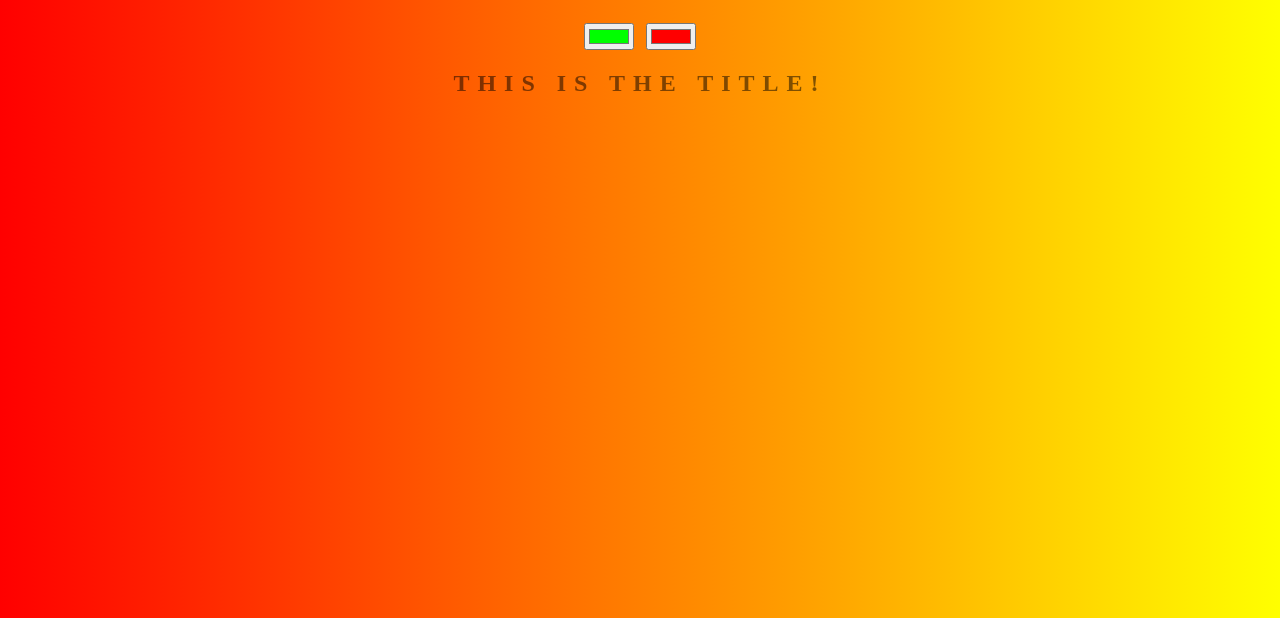
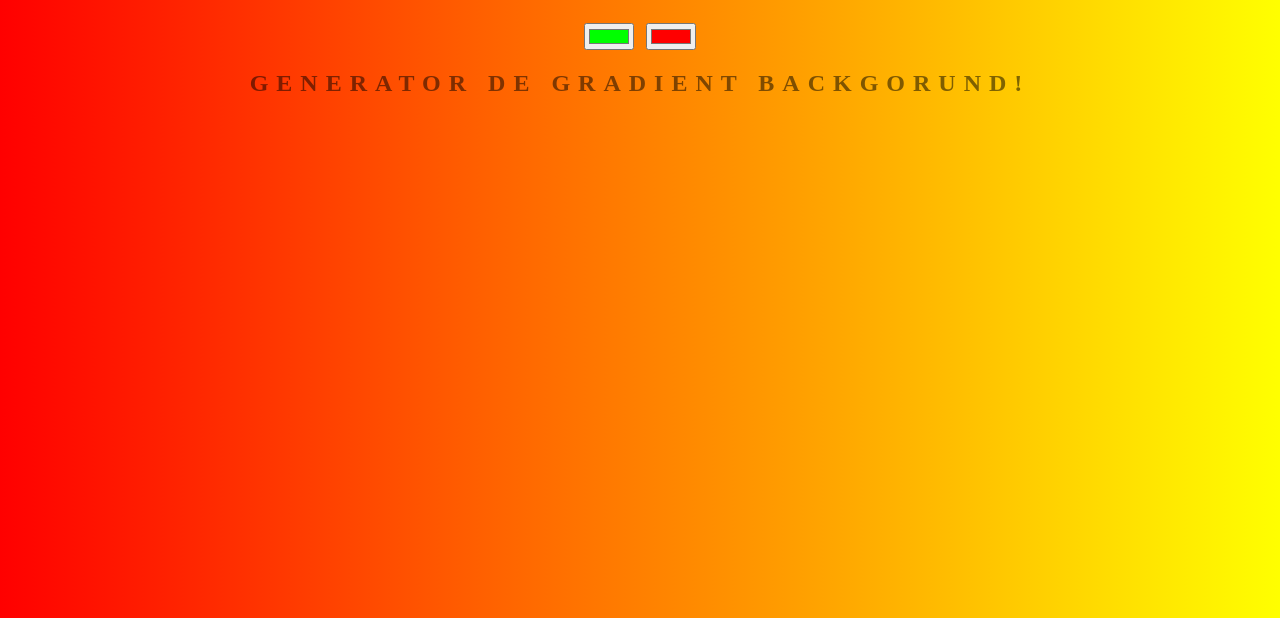
Before and after one commit to doflada/BackgroundGenerator, a website with bundled scripts: page index.html in a window 1280 px wide. Shown: the part 182-800 px from the top of the page. Built offline with nearby package versions, Linux system fonts and the light colour scheme.

Commit message:
modificat titlul

```diff
--- a/index.html
+++ b/index.html
@@ -8,7 +8,7 @@
 	<h1>Background generator!</h1>
 	<input class="color1" type="color" name="color1" value="#00ff00">
 	<input class="color2" type="color" name="color2" value="#ff0000">
-	<h2>This is the title!</h2>
+	<h2>Generator de gradient backgorund!</h2>
 	<h3></h3>
 	<script type="text/javascript" src="bundle.js"></script>
 </body>
```
